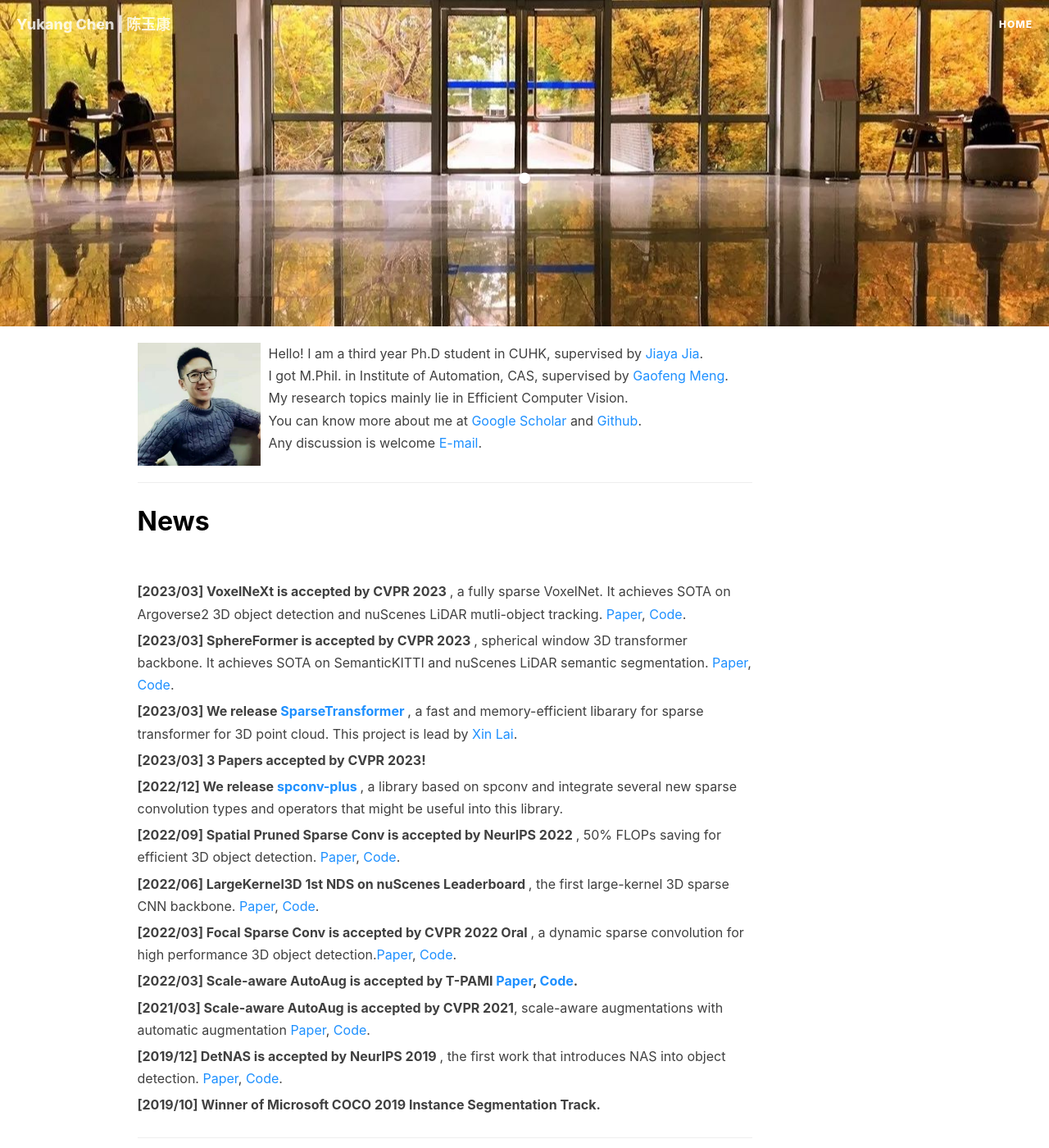
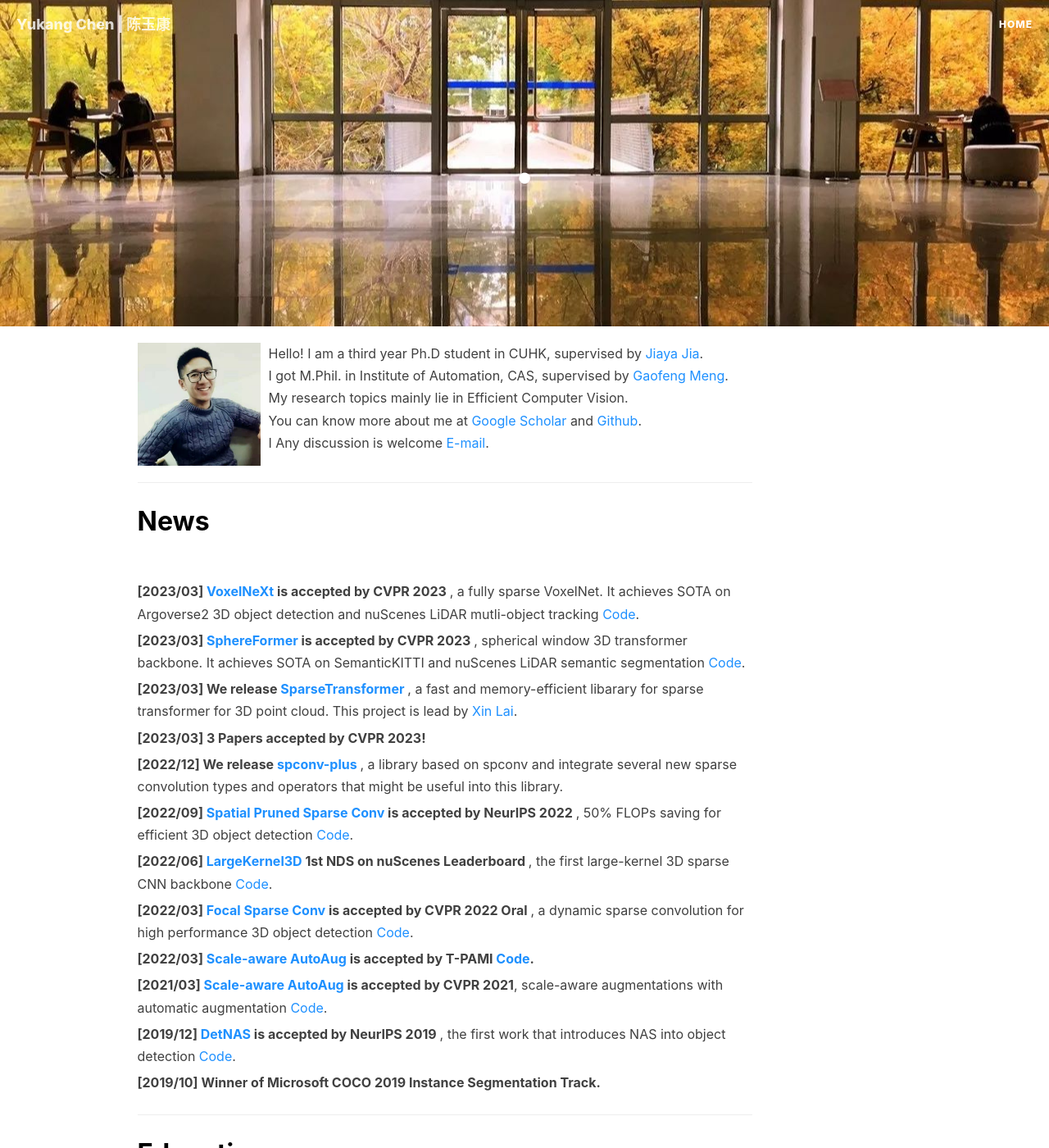
Before and after one commit to yukang2017/yukang2017.github.io, a Jekyll site: the page built from index.html, in a window 1280 px wide and 1400 px high. Shown: the whole window at 82% size. Built offline with Jekyll 4.4.1, drawn with Linux system fonts in a browser that asks for light colours; nearby versions of some CDN libraries; the list of posts is cut into pages by our own code; comment, search, counter and statistics services are not loaded.

Commit message:
Update index.html

```diff
--- a/index.html
+++ b/index.html
@@ -21,6 +21,7 @@ description: ""
 					and
 					<a target="_blank"
 					   href="https://github.com/yukang2017"><font color="DodgerBlue">Github</font></a>. <br>
+					I
 					Any discussion is welcome <a target="_blank"
 					   href="yukangchen@cse.cuhk.edu.hk"><font color="DodgerBlue">E-mail</font></a>.</font>
 				</p>
@@ -38,16 +39,16 @@ description: ""
 				</p>
 				<p class="media-heading">
 				<strong>
-					[2023/03] VoxelNeXt is accepted by CVPR 2023 </strong>, a fully sparse VoxelNet.
-					It achieves SOTA on Argoverse2 3D object detection and nuScenes LiDAR mutli-object tracking. <a target="_blank"
-					   href="https://arxiv.org/abs/2303.11301"><font color="DodgerBlue">Paper</font></a>, <a target="_blank"
+					[2023/03] <a target="_blank"
+					   href="https://arxiv.org/abs/2303.11301"><font color="DodgerBlue">VoxelNeXt</font></a> is accepted by CVPR 2023 </strong>, a fully sparse VoxelNet.
+					It achieves SOTA on Argoverse2 3D object detection and nuScenes LiDAR mutli-object tracking <a target="_blank"
 					   href="https://github.com/dvlab-research/VoxelNeXt"><font color="DodgerBlue">Code</font></a>.
 				</p>
 				<p class="media-heading">
 				<strong>
-					[2023/03] SphereFormer is accepted by CVPR 2023 </strong>, spherical window 3D transformer backbone.
-					It achieves SOTA on SemanticKITTI and nuScenes LiDAR semantic segmentation. <a target="_blank"
-					   href="https://arxiv.org/abs/2303.12766"><font color="DodgerBlue">Paper</font></a>, <a target="_blank"
+					[2023/03] <a target="_blank"
+					   href="https://arxiv.org/abs/2303.12766"><font color="DodgerBlue">SphereFormer</font></a> is accepted by CVPR 2023 </strong>, spherical window 3D transformer backbone.
+					It achieves SOTA on SemanticKITTI and nuScenes LiDAR semantic segmentation <a target="_blank"
 					   href="https://github.com/dvlab-research/SphereFormer"><font color="DodgerBlue">Code</font></a>.
 				</p>
 				<p class="media-heading">
@@ -68,39 +69,39 @@ description: ""
 				</p>
 				<p class="media-heading">
 				<strong>
-					[2022/09] Spatial Pruned Sparse Conv is accepted by NeurIPS 2022 </strong>, 50% FLOPs saving for efficient 3D object detection. <a target="_blank"
-					   href="https://arxiv.org/abs/2209.14201"><font color="DodgerBlue">Paper</font></a>, <a target="_blank"
+					[2022/09] <a target="_blank"
+					   href="https://arxiv.org/abs/2209.14201"><font color="DodgerBlue">Spatial Pruned Sparse Conv</font></a> is accepted by NeurIPS 2022 </strong>, 50% FLOPs saving for efficient 3D object detection <a target="_blank"
 					   href="https://github.com/CVMI-Lab/SPS-Conv"><font color="DodgerBlue">Code</font></a>.
 				</p>
 				<p class="media-heading">
 				<strong>
-					[2022/06] LargeKernel3D 1st NDS on nuScenes Leaderboard </strong>, the first large-kernel 3D sparse CNN backbone. <a target="_blank"
-					   href="https://arxiv.org/abs/2206.10555"><font color="DodgerBlue">Paper</font></a>, <a target="_blank"
+					[2022/06] <a target="_blank"
+					   href="https://arxiv.org/abs/2206.10555"><font color="DodgerBlue">LargeKernel3D</font></a> 1st NDS on nuScenes Leaderboard </strong>, the first large-kernel 3D sparse CNN backbone <a target="_blank"
 					   href="https://github.com/dvlab-research/LargeKernel3D"><font color="DodgerBlue">Code</font></a>.
 				</p>
 				<p class="media-heading">
 				<strong>
-					[2022/03] Focal Sparse Conv is accepted by CVPR 2022 Oral </strong>, a dynamic sparse convolution for high performance 3D object detection.<a target="_blank"
-					   href="https://arxiv.org/abs/2204.12463"><font color="DodgerBlue">Paper</font></a>, <a target="_blank"
+					[2022/03] <a target="_blank"
+					   href="https://arxiv.org/abs/2204.12463"><font color="DodgerBlue">Focal Sparse Conv</font></a> is accepted by CVPR 2022 Oral </strong>, a dynamic sparse convolution for high performance 3D object detection <a target="_blank"
 					   href="https://github.com/dvlab-research/FocalsConv"><font color="DodgerBlue">Code</font></a>.
 				</p>
 				<p class="media-heading">
 					<strong>
-					[2022/03] Scale-aware AutoAug is accepted by T-PAMI <a target="_blank"
-					   href="https://ieeexplore.ieee.org/abstract/document/9756374"><font color="DodgerBlue">Paper</font></a>, <a target="_blank"
+					[2022/03] <a target="_blank"
+					   href="https://ieeexplore.ieee.org/abstract/document/9756374"><font color="DodgerBlue">Scale-aware AutoAug</font></a> is accepted by T-PAMI <a target="_blank"
 					   href="https://github.com/dvlab-research/SA-AutoAug"><font color="DodgerBlue">Code</font></a>.
 				 </strong>
 				</p>
 				<p class="media-heading">
 					<strong>
-					[2021/03] Scale-aware AutoAug is accepted by CVPR 2021</strong>, scale-aware augmentations with automatic augmentation <a target="_blank"
-					   href="https://arxiv.org/abs/2103.17220"><font color="DodgerBlue">Paper</font></a>, <a target="_blank"
+					[2021/03] <a target="_blank"
+					   href="https://arxiv.org/abs/2103.17220"><font color="DodgerBlue">Scale-aware AutoAug</font></a> is accepted by CVPR 2021</strong>, scale-aware augmentations with automatic augmentation <a target="_blank"
 					   href="https://github.com/dvlab-research/SA-AutoAug"><font color="DodgerBlue">Code</font></a>.
 				</p>
 				<p class="media-heading">
 				<strong>
-					[2019/12] DetNAS is accepted by NeurIPS 2019 </strong>, the first work that introduces NAS into object detection. <a target="_blank"
-					   href="https://proceedings.neurips.cc/paper/2019/file/228b25587479f2fc7570428e8bcbabdc-Paper.pdf"><font color="DodgerBlue">Paper</font></a>, <a target="_blank"
+					[2019/12] <a target="_blank"
+					   href="https://proceedings.neurips.cc/paper/2019/file/228b25587479f2fc7570428e8bcbabdc-Paper.pdf"><font color="DodgerBlue">DetNAS</font></a> is accepted by NeurIPS 2019 </strong>, the first work that introduces NAS into object detection <a target="_blank"
 					   href="https://github.com/megvii-model/DetNAS"><font color="DodgerBlue">Code</font></a>.
 				</p>
 				<p class="media-heading">
```
